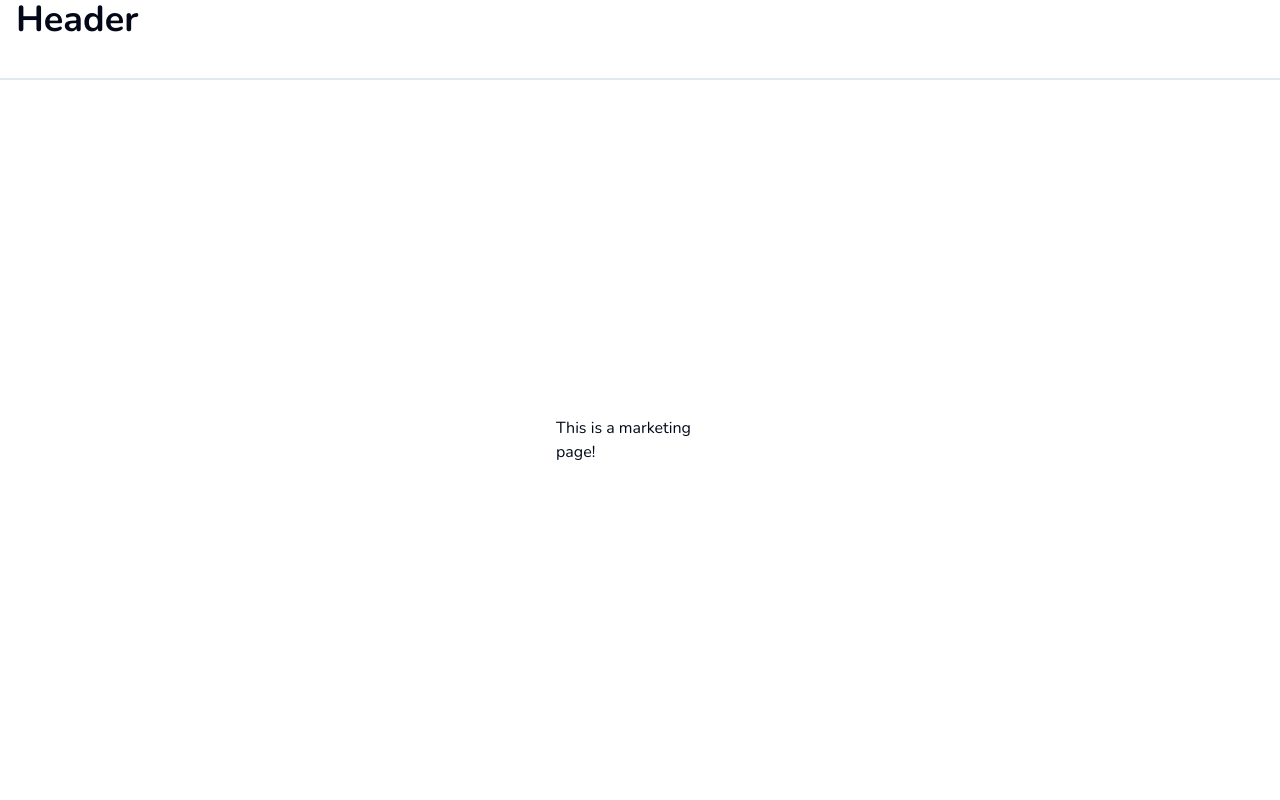
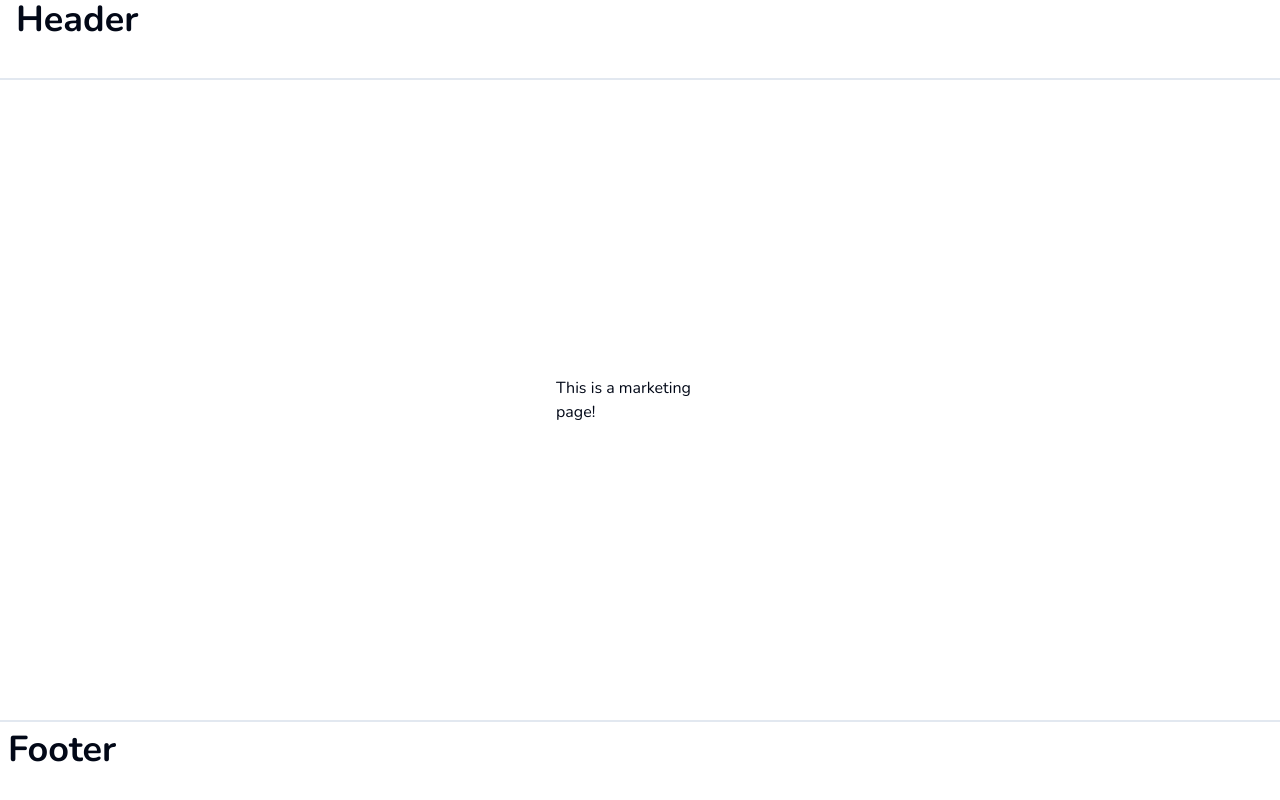
Before and after one commit to myk-francis/next-lingo, a Next.js app: page / in a window 1280 px wide. Built offline with nearby package versions, Linux system fonts and the light colour scheme.

Commit message:
Add: Clerk

```diff
--- a/app/(marketing)/layout.tsx
+++ b/app/(marketing)/layout.tsx
@@ -1,3 +1,4 @@
+import { Footer } from "./footer";
 import { Header } from "./header";
 
 type Props = {
@@ -11,6 +12,7 @@ const MarketingLayout = ({ children }: Props) => {
       <main className="flex-1 flex flex-col items-center justify-center">
         {children}
       </main>
+      <Footer />
     </div>
   );
 };
--- a/app/layout.tsx
+++ b/app/layout.tsx
@@ -1,6 +1,7 @@
 import type { Metadata } from "next";
 import { Nunito } from "next/font/google";
 import "./globals.css";
+import { ClerkProvider } from "@clerk/nextjs";
 
 const font = Nunito({ subsets: ["latin"] });
 
@@ -15,8 +16,10 @@ export default function RootLayout({
   children: React.ReactNode;
 }>) {
   return (
-    <html lang="en">
-      <body className={font.className}>{children}</body>
-    </html>
+    <ClerkProvider>
+      <html lang="en">
+        <body className={font.className}>{children}</body>
+      </html>
+    </ClerkProvider>
   );
 }
--- a/package.json
+++ b/package.json
@@ -9,6 +9,7 @@
     "lint": "next lint"
   },
   "dependencies": {
+    "@clerk/nextjs": "^4.29.10",
     "@radix-ui/react-slot": "^1.0.2",
     "class-variance-authority": "^0.7.0",
     "clsx": "^2.1.0",
```
Also changed, not shown: 1 other file (tests, documents, lock files or other folders).
